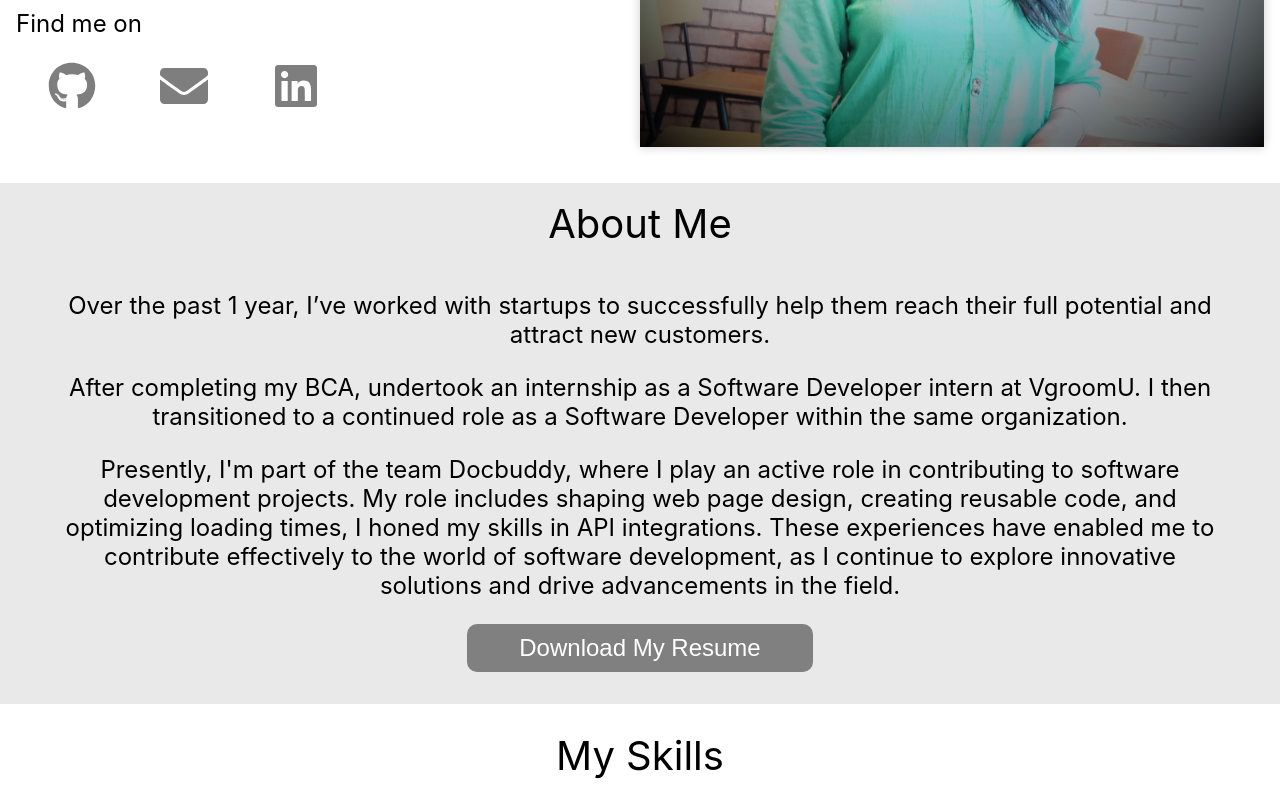
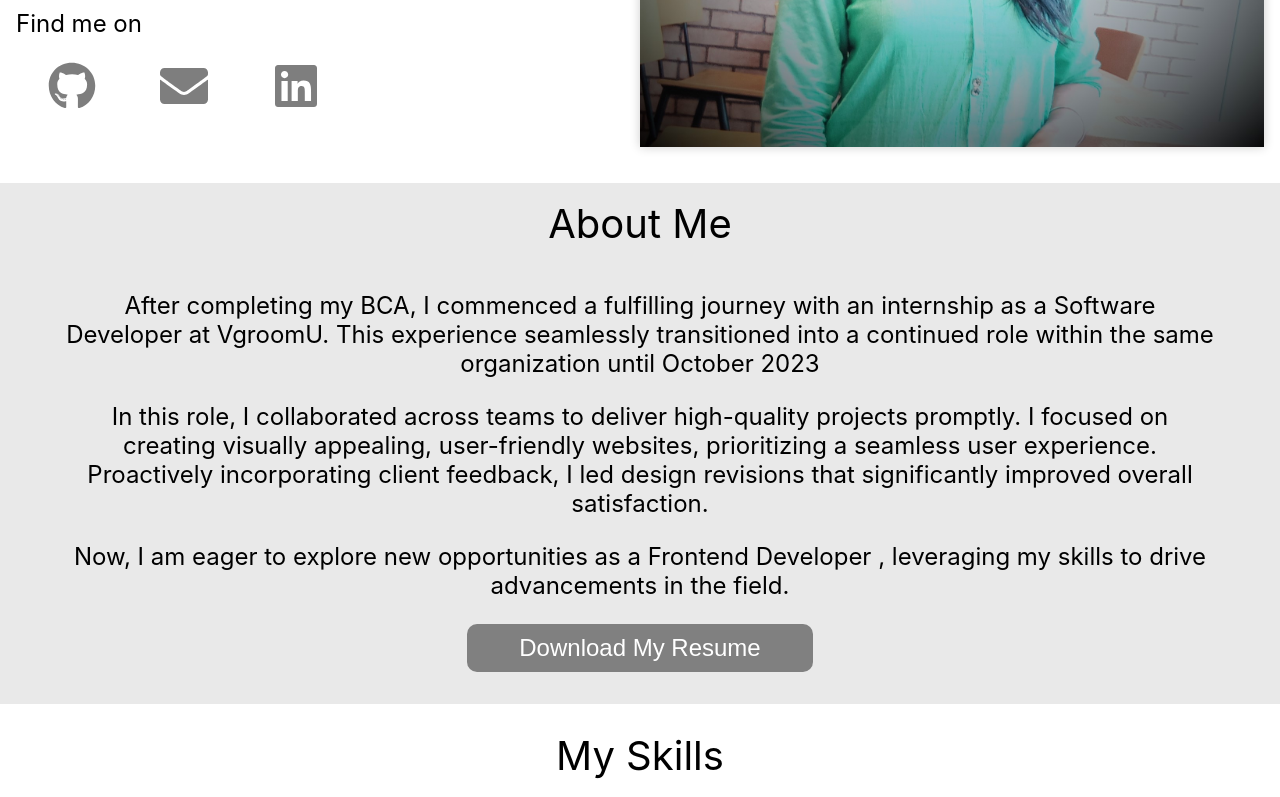
Before and after one commit to poonamendole-321/my-resume-website, a React (Create React App) app: page / in a window 1280 px wide. Shown: the part 467-1264 px from the top of the page. Built offline with nearby package versions, Linux system fonts and the light colour scheme; a web font is replaced by a local one.

Commit message:
about content updated

```diff
--- a/package.json
+++ b/package.json
@@ -9,7 +9,6 @@
     "react": "^18.2.0",
     "react-dom": "^18.2.0",
     "react-icons": "^4.11.0",
-    "react-scripts": "5.0.1",
     "react-typewriter-effect": "^1.1.0",
     "web-vitals": "^2.1.4"
   },
@@ -38,6 +37,7 @@
     ]
   },
   "devDependencies": {
-    "@babel/plugin-proposal-private-property-in-object": "^7.21.11"
+    "@babel/plugin-proposal-private-property-in-object": "^7.21.11",
+    "react-scripts": "^5.0.1"
   }
 }
--- a/src/Components/About/about.js
+++ b/src/Components/About/about.js
@@ -38,22 +38,21 @@ const About = () => {
       <div className="about_data">
         <div className="about_para">
           <p>
-            Over the past 1 year, I’ve worked with startups to successfully help
-            them reach their full potential and attract new customers.
+            After completing my BCA, I commenced a fulfilling journey with an
+            internship as a Software Developer at VgroomU. This experience
+            seamlessly transitioned into a continued role within the same
+            organization until October 2023
           </p>
           <p>
-            After completing my BCA, undertook an internship as a Software
-            Developer intern at VgroomU. I then transitioned to a continued role
-            as a Software Developer within the same organization.
+            In this role, I collaborated across teams to deliver high-quality
+            projects promptly. I focused on creating visually appealing,
+            user-friendly websites, prioritizing a seamless user experience.
+            Proactively incorporating client feedback, I led design revisions
+            that significantly improved overall satisfaction.
           </p>
           <p>
-            Presently, I'm part of the team Docbuddy, where I play an active
-            role in contributing to software development projects. My role
-            includes shaping web page design, creating reusable code, and
-            optimizing loading times, I honed my skills in API integrations.
-            These experiences have enabled me to contribute effectively to the
-            world of software development, as I continue to explore innovative
-            solutions and drive advancements in the field.
+            Now, I am eager to explore new opportunities as a Frontend Developer
+            , leveraging my skills to drive advancements in the field.
           </p>
         </div>
         <div className="download-button">
```
Also changed, not shown: 1 other file (tests, documents, lock files or other folders).
